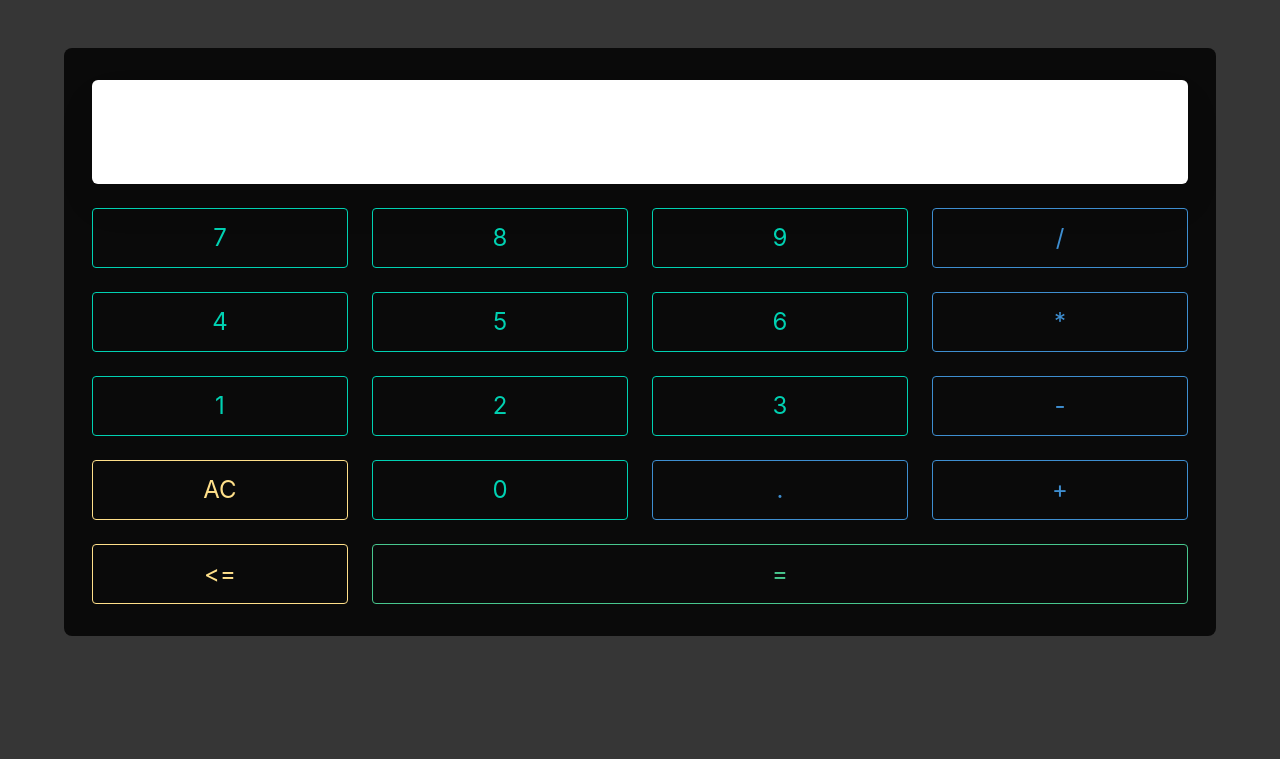
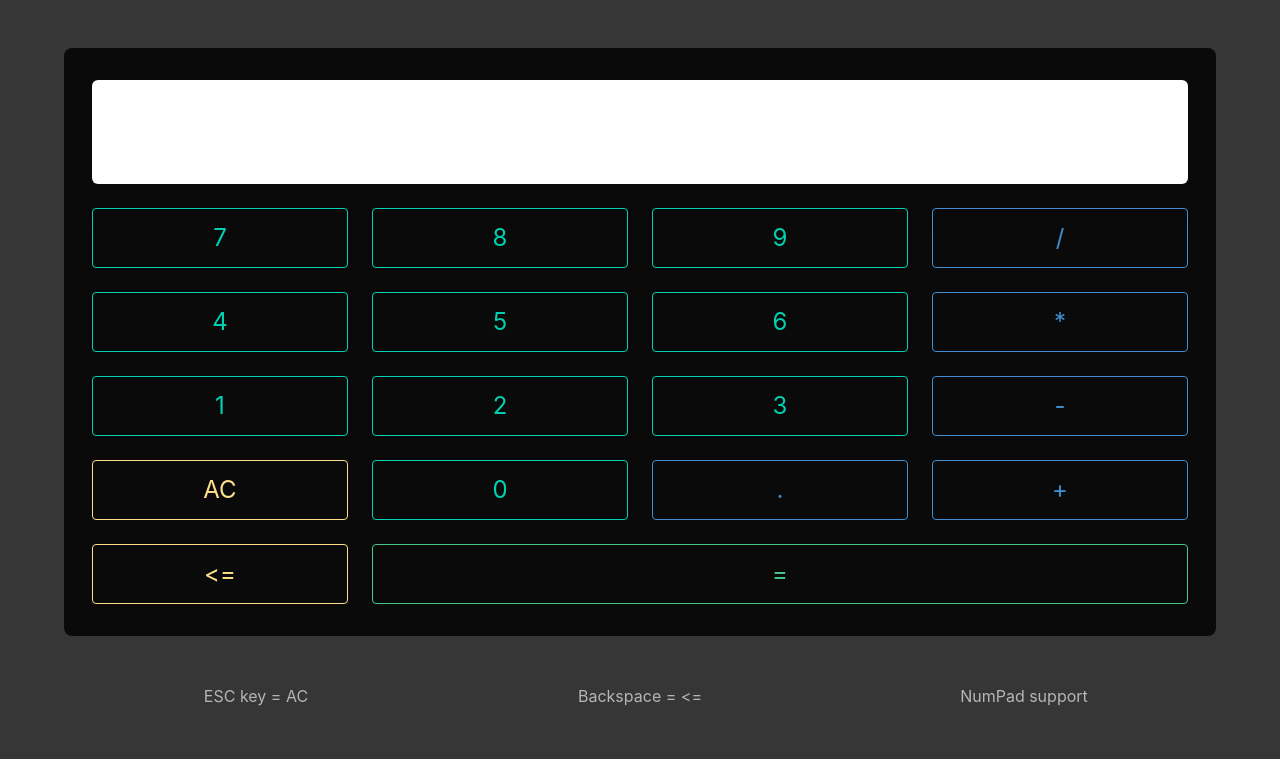
Before and after one commit to bushblade/Calculator, a plain HTML site: page index.html in a window 1280 px wide. Drawn offline with nearby package versions, Linux system fonts and the light colour scheme.

Commit message:
added key instructions

```diff
--- a/index.html
+++ b/index.html
@@ -87,6 +87,15 @@
       </div>
     </div>
   </div>
+  <div class="container">
+    <div class="columns has-text-grey-light is-size-6">
+      <div class="column is-one-third  has-text-centered">ESC key = AC</div>
+      <div class="column is-one-third  has-text-centered">Backspace = <=</div>
+      <div class="column is-one-third  has-text-centered">NumPad support</div>
+    </div>
+
+    <br>
+  </div>
 
   <script src="app.js"></script>
 </body>
```
